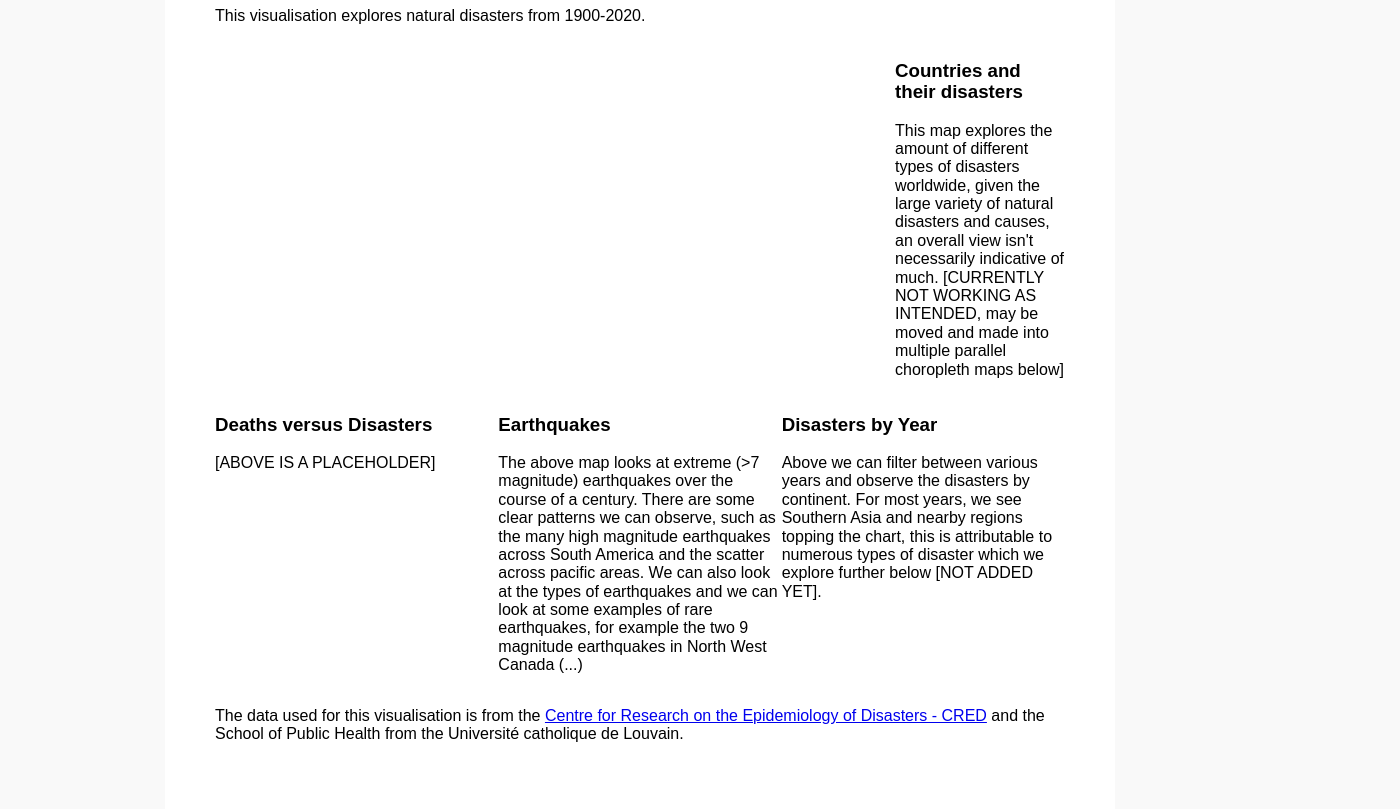
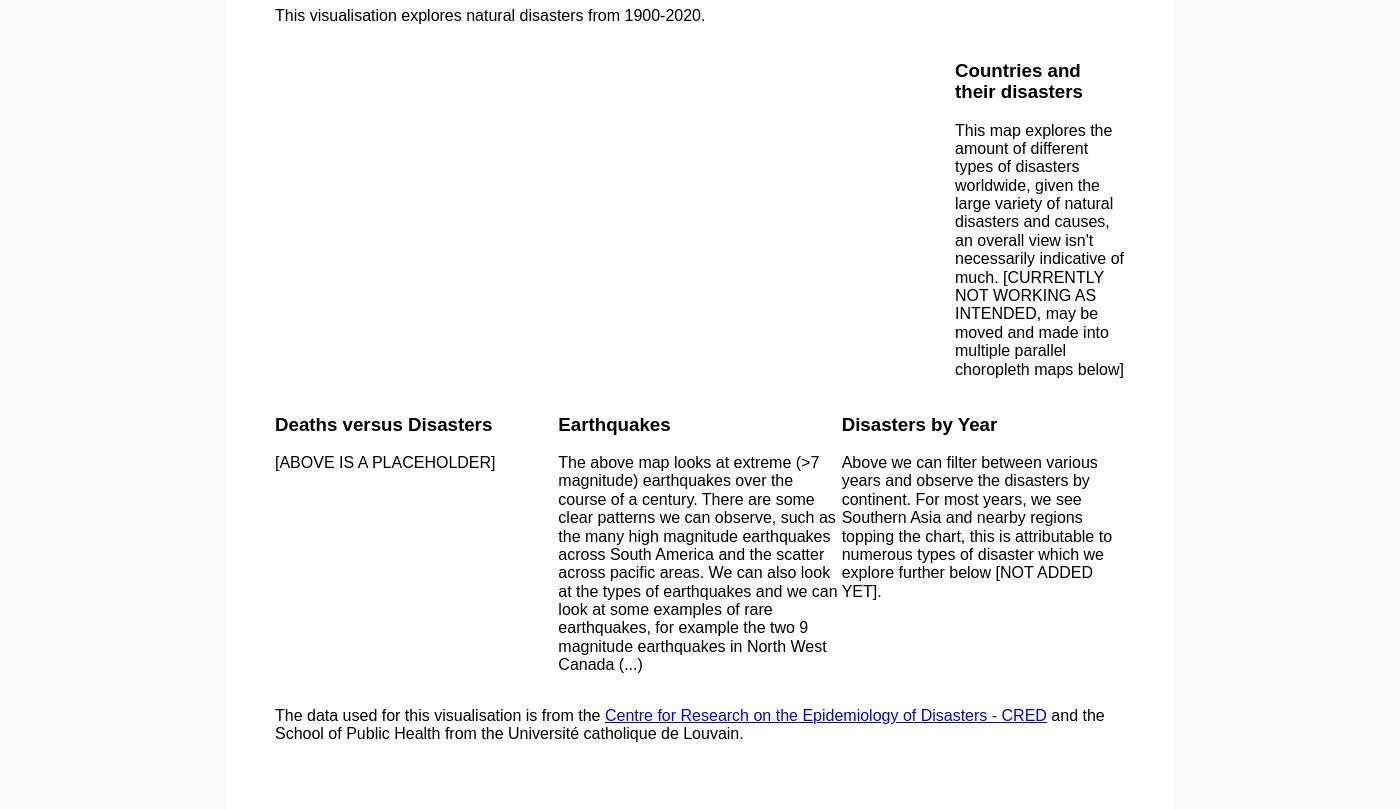
Before and after one commit to Danpengo/Earthquakes_Visual, a plain HTML site: page index.html in a window 1280 px wide. Shown: the part 108-917 px from the top of the page, 1400 px wide, since content can reach past the window. Drawn offline with nearby package versions, Linux system fonts and the light colour scheme; a script that the page names is missing.

Commit message:
Update index.html

```diff
--- a/index.html
+++ b/index.html
@@ -13,7 +13,7 @@
 <meta name="viewport" content="width=device-width, initial-scale=1">
 
 <style>
-body {width:1200px; margin:0 auto;background-color: #f9f9f9;}
+body {width:1400px; margin:0 auto;background-color: #f9f9f9;}
 
 .page {width: 850px; background-color: white; margin: auto; padding: 50px; padding-top: 35px;}
 
```
